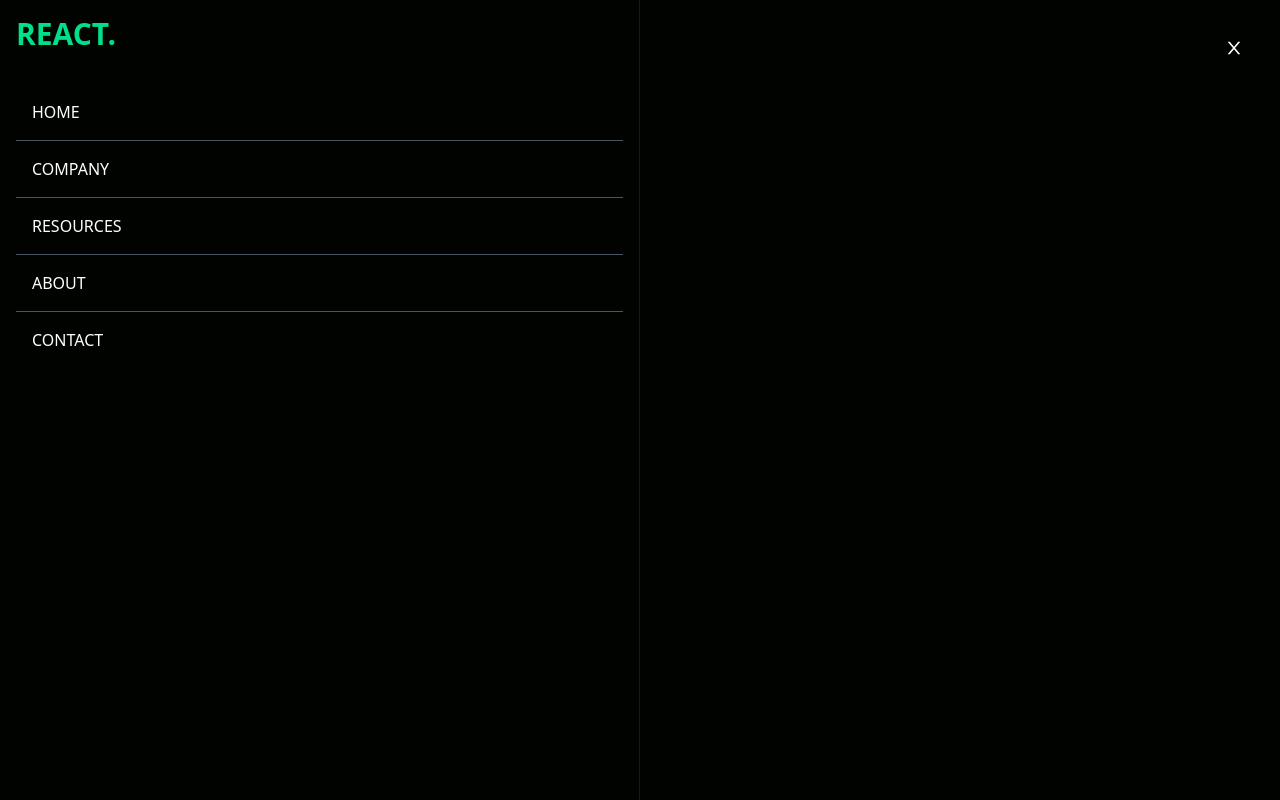
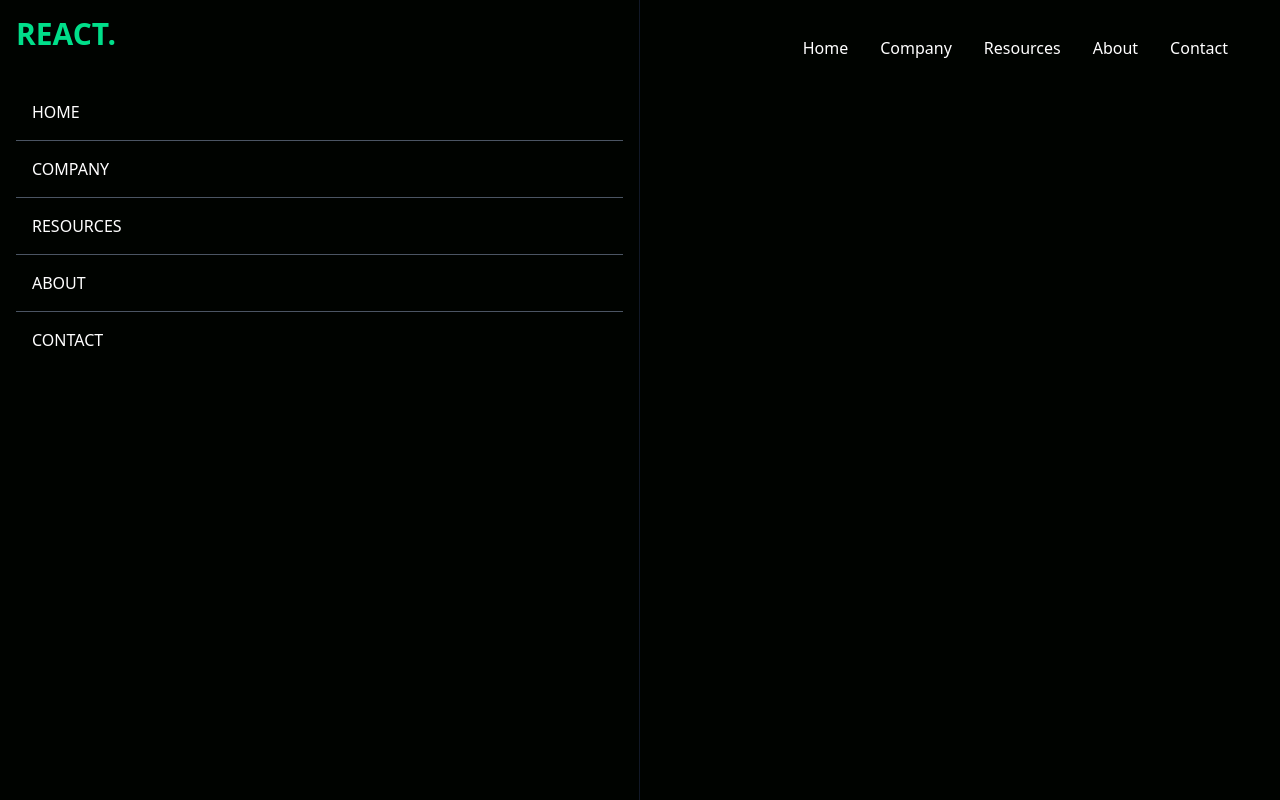
Before and after one commit to karen-baltazar/code-commerce, a React (Create React App) app: page / in a window 1280 px wide. Built offline with nearby package versions, Linux system fonts and the light colour scheme.

Commit message:
navbar hidden

```diff
--- a/src/components/Navbar.jsx
+++ b/src/components/Navbar.jsx
@@ -11,14 +11,14 @@ const Navbar = () => {
   return (
     <div className='flex justify-between items-center h-24 max-w-[1240px] mx-auto px-4 text-white'>
         <h1 className='w-full text-3xl font-bold text-[#00df8a]'>REACT.</h1>
-        <ul className='flex hidden'>
+        <ul className='hiden md:flex'>
             <li className='p-4'>Home</li>
             <li className='p-4'>Company</li>
             <li className='p-4'>Resources</li>
             <li className='p-4'>About</li>
             <li className='p-4'>Contact</li>
         </ul>
-        <div onClick={handleNav}>
+        <div onClick={handleNav} className='block md:hidden'>
             {!nav ? <AiOutlineClose size={20} /> : <AiOutlineMenu size={20} />}
         </div>
         <div className={!nav ? 'fixed left-0 top-0 w-[50%] h-full border-r border-r-gray-900 bg-[#000300] ease-in-out duration-500' : 'fixed left-[-100%]'}>
```
